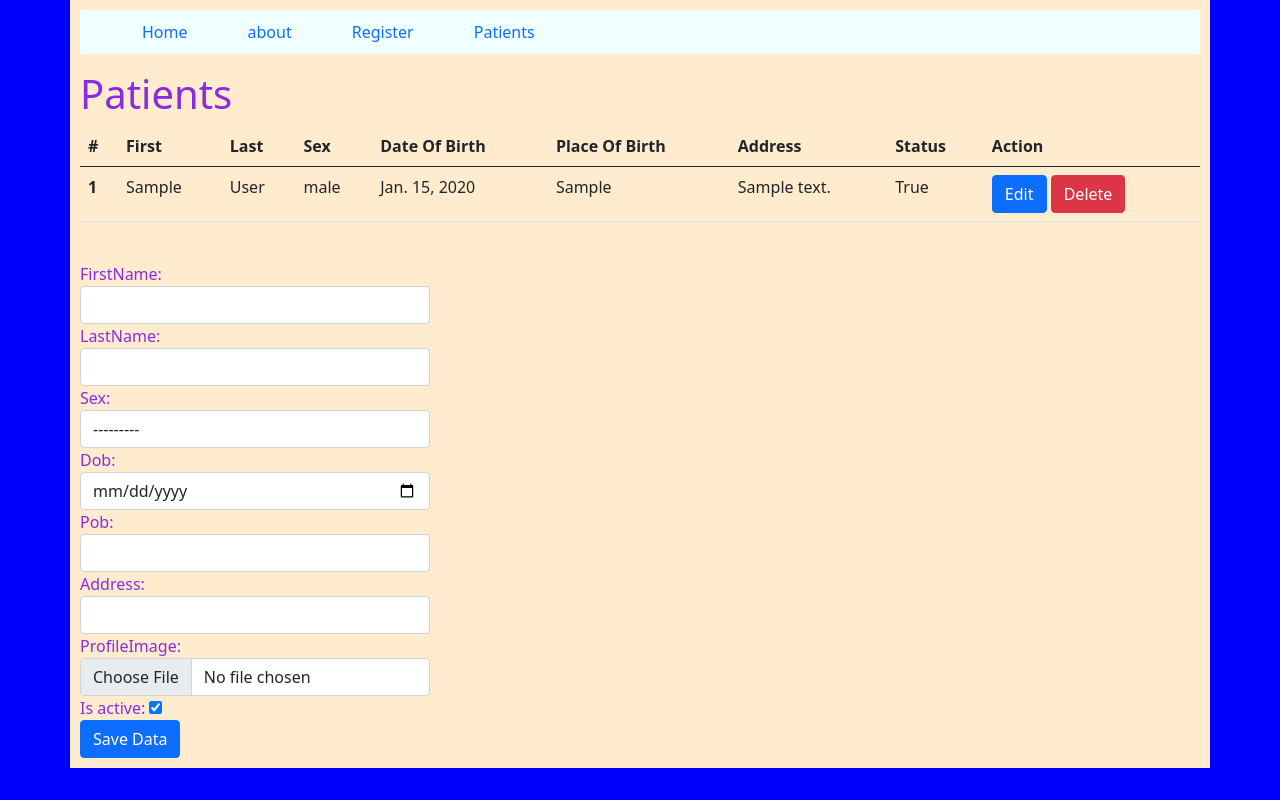
After one commit to Rathapp/django-F1-13, a Django app: page /patient/ in a window 1280 px wide. The commit adds this page. Run offline with Django 5.2, Linux system fonts and the light colour scheme; tables that the repository leaves empty hold one stand-in row (values such as "Sample post").

Commit message:
update Crud

```diff
--- a/patients/form.py
+++ b/patients/form.py
@@ -11,5 +11,8 @@ class patientForm(forms.ModelForm):
         'lastName' : forms.TextInput( attrs={ 'class': 'form-control' }),
         'sex' : forms.Select( attrs={ 'class': 'form-control' }),
         'dob' : forms.DateInput( attrs={ 'class': 'form-control','type':'date' }),
+        'pob' : forms.TextInput(attrs={'class':'form-control'}),
+        'address' : forms.TextInput(attrs={'class':'form-control'}),
+        'profileImage': forms.FileInput(attrs={ 'class': 'form-control','type':'file' })
 
          }
--- a/patients/models.py
+++ b/patients/models.py
@@ -8,7 +8,7 @@ class Patient(models.Model):
     dob = models.DateField(null=False,blank=False)
     pob = models.CharField(max_length=200,null=True,blank=True)
     address = models.CharField(max_length=200,null=True,blank=True)
-    profileImage = models.ImageField(upload_to='profile/',default='',null=True,blank=True)
+    profileImage = models.ImageField(upload_to='profile/',null=True,blank=True)
     is_active = models.BooleanField(default=True)
     created = models.DateTimeField(auto_now_add=True)
     updated = models.DateTimeField(auto_now=True)
--- a/patients/static/patients/css/style.css
+++ b/patients/static/patients/css/style.css
@@ -17,7 +17,7 @@ body {
 ul {
   color: brown;
   display: flex;
-  width: 400px;
+  width: 100%;
   background-color: azure;
 }
 ul li {
--- a/patients/templates/patients/about.html
+++ b/patients/templates/patients/about.html
@@ -24,7 +24,9 @@
       <td>{{p.dob}}</td>
       <td>{{p.pob}}</td>
       <td>{{p.address}}</td>
+      {% if p.profileImage %}
       <td><img src="{{p.profileImage.url}}" alt="" srcset="" width="50" /></td>
+      {% endif %}
     </tr>
     {% endfor %}
   </tbody>
--- a/patients/templates/patients/base.html
+++ b/patients/templates/patients/base.html
@@ -24,6 +24,7 @@
         <li><a href="{% url 'home'%}">Home</a></li>
         <li><a href="{% url 'about'%}">about</a></li>
         <li><a href="{% url 'register'%}">Register</a></li>
+        <li><a href="{% url 'patient'%}">Patients</a></li>
       </ul>
       {% block content %} {% endblock %}
     </div>
--- /dev/null
+++ b/patients/templates/patients/patients.html
@@ -0,0 +1,47 @@
+{% extends "patients/base.html" %} {% block content %}
+<h1>Patients</h1>
+
+<table class="table">
+  <thead>
+    <tr>
+      <th scope="col">#</th>
+      <th scope="col">First</th>
+      <th scope="col">Last</th>
+      <th scope="col">Sex</th>
+      <th scope="col">Date Of Birth</th>
+      <th scope="col">Place Of Birth</th>
+      <th scope="col">Address</th>
+      <th scope="col">Status</th>
+      <th scope="col">Action</th>
+    </tr>
+  </thead>
+  <tbody>
+    {% for pt in patients %}
+    <tr>
+      <th scope="row">{{pt.id}}</th>
+      <td>{{pt.firstName}}</td>
+      <td>{{pt.lastName}}</td>
+      <td>{{pt.sex}}</td>
+      <td>{{pt.dob}}</td>
+      <td>{{pt.pob}}</td>
+      <td>{{pt.address}}</td>
+      <td>{{pt.is_active}}</td>
+      <td>
+        <a href="{% url 'edite' pt.id %}" class="btn btn-primary">Edit</a>
+        <a href="{% url 'deletpatient' pt.id %}" class="btn btn-danger"
+          >Delete</a
+        >
+      </td>
+    </tr>
+    {% endfor %}
+  </tbody>
+</table>
+<br />
+<div style="width: 350px">
+  <form action="" method="POST" enctype="multipart/form-data">
+    {% csrf_token %} {{form}}
+    <button type="Submit" class="btn btn-primary">Save Data</button>
+  </form>
+</div>
+
+{% endblock %}
--- a/patients/urls.py
+++ b/patients/urls.py
@@ -5,4 +5,7 @@ urlpatterns = [
     path('',views.home, name="home" ),
     path('about/',views.about,name="about" ),
     path('register/',views.register,name="register" ),
+    path('patient/', views.patient,name='patient'),
+    path('patient/<int:id>/', views.patient,name='edite'),
+    path('delete/<int:id>',views.deletpatient,name='deletpatient')
 ]
--- a/patients/views.py
+++ b/patients/views.py
@@ -1,4 +1,4 @@
-from django.shortcuts import render
+from django.shortcuts import render,redirect,get_object_or_404
 from django.http import HttpResponse
 from .models import Patient
 from django.db.models import Q
@@ -9,13 +9,17 @@ def home(request):
 
     return render(request,'patients/home.html')
 
-
 def about(request):
     patient = Patient.objects.filter(Q(dob__gt='2000-01-01') | Q(dob__lt='2003-01-01'))
-    form = patientForm(request.POST)
 
-    if form.is_valid():
-            form.save()
+    if request.method =="POST":
+        form = patientForm(request.POST,request.FILES)
+
+        if form.is_valid():
+                form.save()
+                form = patientForm()
+    else:
+        form = patientForm()
 
     return render(request,'patients/about.html',{'patient':patient,'form':form})
 
@@ -93,6 +97,27 @@ def register(request):
     }
 ]
 
+    return render(request,'patients/register.html',{"peoples":people})
+
+def patient(request,id=None):
+    pt = Patient.objects.all()
+    patient = None
+    if(id):
+        patient = get_object_or_404(Patient,id=id)
 
 
-    return render(request,'patients/register.html',{"peoples":people})
+    if request.method =="POST":
+        ptform = patientForm(request.POST,request.FILES,instance=patient)
+
+        if ptform.is_valid():
+                ptform.save()
+                return redirect('patient')
+    else:
+        ptform = patientForm(instance=patient)
+
+    return render(request,'patients/patients.html',{'patients':pt,"form":ptform})
+
+def deletpatient(request,id):
+     pt = get_object_or_404(Patient,id=id)
+     pt.delete()
+     return redirect('patient')
```
Also changed, not shown: media/profile/Quiz_3_and_4.png (added), media/profile/posimage.bmp (added), media/profile/recommended_server_4eiUIhf.jpg (added), media/profile/recommended_server_gkrRzdt.jpg (added), media/profile/recommended_server_x8wgTmy.jpg (added), patients/migrations/0008_alter_patient_profileimage.py (added).
